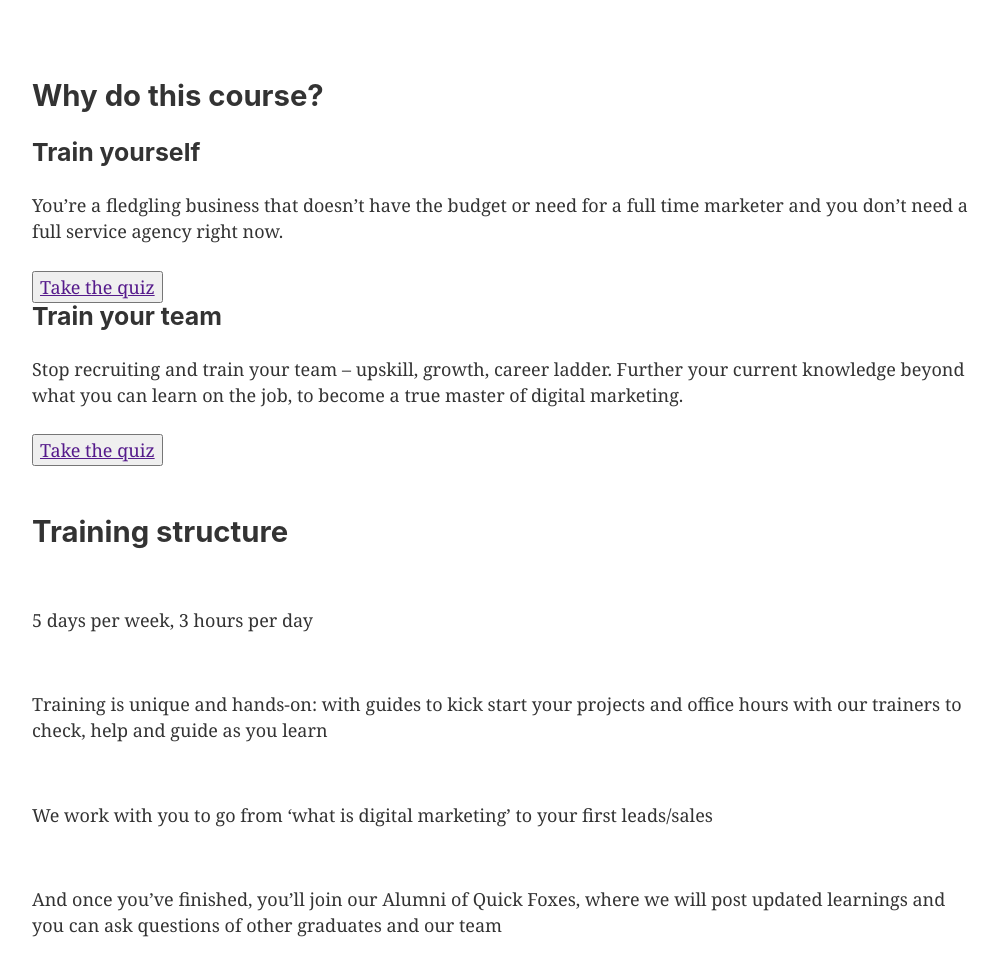
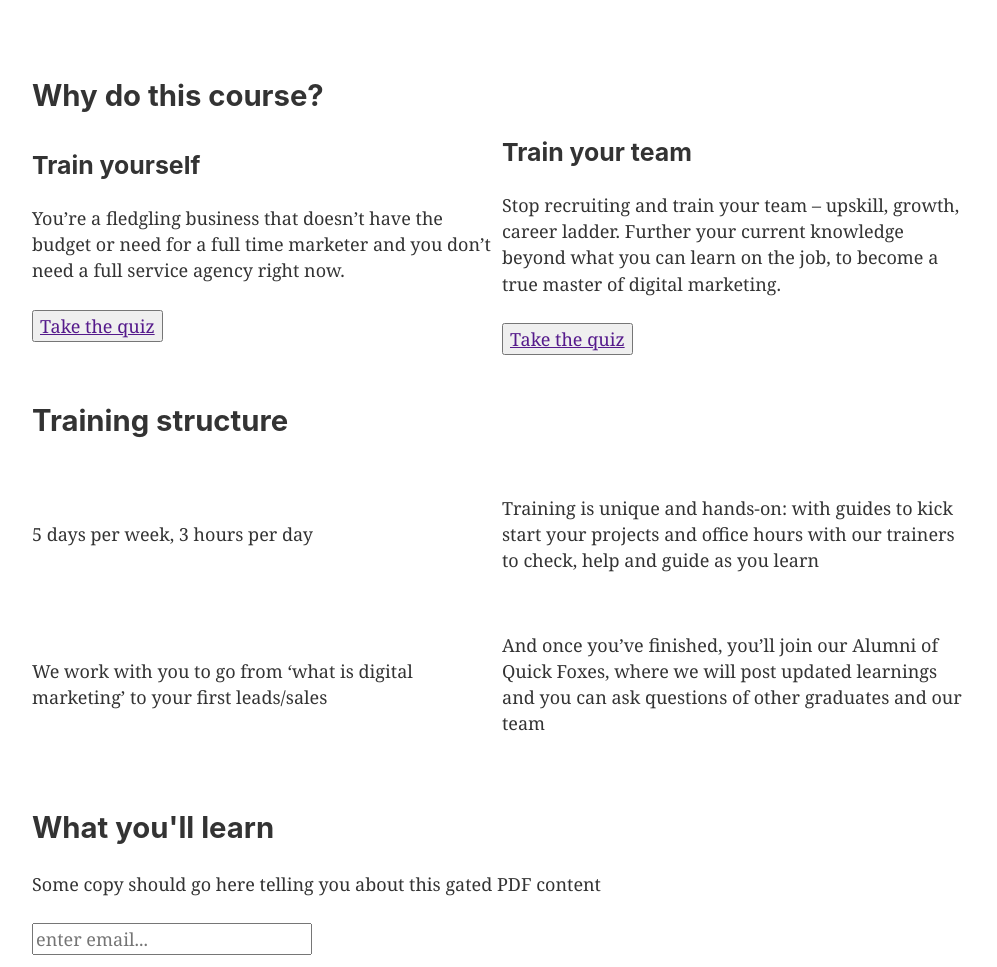
Before and after one commit to AlexHooperDev/quick-fox-labs, a Gatsby site: page /school in a window 1280 px wide. Shown: the part 740-1707 px from the top of the page, without its empty margins (138-1135 px from the left). Built offline with nearby package versions, Linux system fonts and the light colour scheme; Gatsby itself is replaced by a stand-in of ours.

Commit message:
col flex-basis css

```diff
--- a/src/components/threeColBlock.scss
+++ b/src/components/threeColBlock.scss
@@ -1,3 +1,7 @@
 .col {
   flex-basis: 33%;
+  &--cta,
+  &--2 {
+    flex-basis: 50%;
+  }
 }
```
